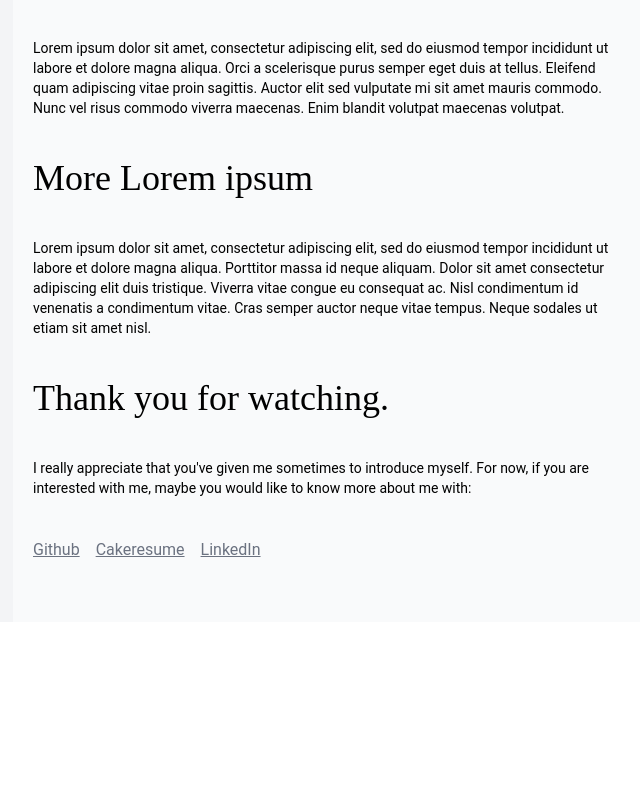
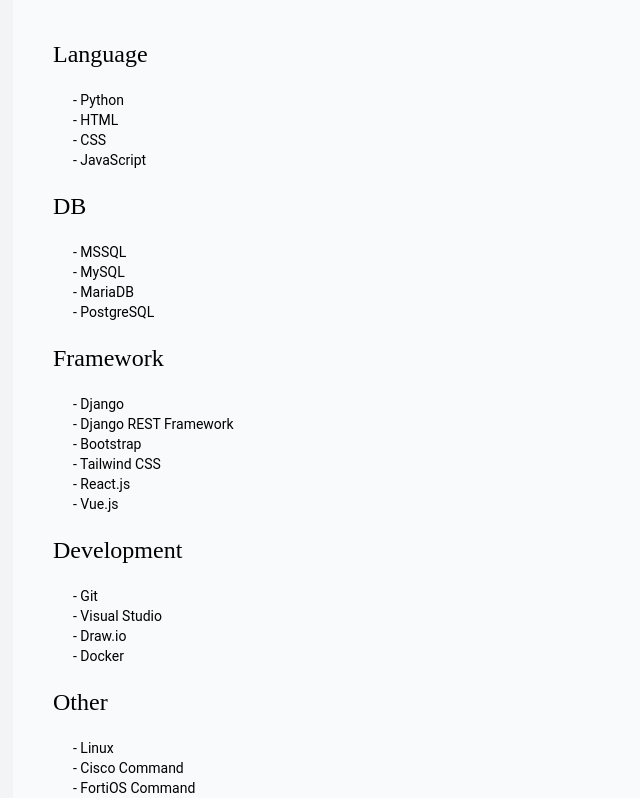
Before and after one commit to thejimmylin/j3y, a React (Create React App) app: page / in a window 1280 px wide. Shown: the part 1222-2020 px from the top of the page, without its empty margins (307-947 px from the left). Before the commit the page ends 1844 px from the top, so only its background shows below. Built offline with nearby package versions, Linux system fonts and the light colour scheme.

Commit message:
delete placeholder text

```diff
--- a/src/App.js
+++ b/src/App.js
@@ -32,19 +32,52 @@
             programming so well.
           </p>
 
-          <p className="p-5 text-4xl bodoni-moda">Lorem ipsum</p>
-          <p className="p-5 text-sm">
-            Lorem ipsum dolor sit amet, consectetur adipiscing elit, sed do eiusmod tempor incididunt ut labore et dolore magna aliqua. Orci a scelerisque purus
-            semper eget duis at tellus. Eleifend quam adipiscing vitae proin sagittis. Auctor elit sed vulputate mi sit amet mauris commodo. Nunc vel risus
-            commodo viverra maecenas. Enim blandit volutpat maecenas volutpat.
-          </p>
+          <p className="p-5 text-4xl bodoni-moda">My skills</p>
 
-          <p className="p-5 text-4xl bodoni-moda">More Lorem ipsum</p>
-          <p className="p-5 text-sm">
-            Lorem ipsum dolor sit amet, consectetur adipiscing elit, sed do eiusmod tempor incididunt ut labore et dolore magna aliqua. Porttitor massa id neque
-            aliquam. Dolor sit amet consectetur adipiscing elit duis tristique. Viverra vitae congue eu consequat ac. Nisl condimentum id venenatis a
-            condimentum vitae. Cras semper auctor neque vitae tempus. Neque sodales ut etiam sit amet nisl.
-          </p>
+          <div className="ml-5">
+          <p className="p-5 text-2xl bodoni-moda">Language</p>
+          <ul className="pl-5 text-sm">
+            <li className="ml-5">- Python</li>
+            <li className="ml-5">- HTML</li>
+            <li className="ml-5">- CSS</li>
+            <li className="ml-5">- JavaScript</li>
+          </ul>
+
+          <p className="p-5 text-2xl bodoni-moda">DB</p>
+          <ul className="pl-5 text-sm">
+            <li className="ml-5">- MSSQL</li>
+            <li className="ml-5">- MySQL</li>
+            <li className="ml-5">- MariaDB</li>
+            <li className="ml-5">- PostgreSQL</li>
+          </ul>
+
+          <p className="p-5 text-2xl bodoni-moda">Framework</p>
+          <ul className="pl-5 text-sm">
+            <li className="ml-5">- Django</li>
+            <li className="ml-5">- Django REST Framework</li>
+            <li className="ml-5">- Bootstrap</li>
+            <li className="ml-5">- Tailwind CSS</li>
+            <li className="ml-5">- React.js</li>
+            <li className="ml-5">- Vue.js</li>
+          </ul>
+
+          <p className="p-5 text-2xl bodoni-moda">Development</p>
+          <ul className="pl-5 text-sm">
+            <li className="ml-5">- Git</li>
+            <li className="ml-5">- Visual Studio</li>
+            <li className="ml-5">- Draw.io</li>
+            <li className="ml-5">- Docker</li>
+          </ul>
+
+          <p className="p-5 text-2xl bodoni-moda">Other</p>
+          <ul className="pl-5 text-sm">
+            <li className="ml-5">- Linux</li>
+            <li className="ml-5">- Cisco Command</li>
+            <li className="ml-5">- FortiOS Command</li>
+          </ul>
+          </div>
+
+          <p className="p-5 text-sm"></p>
 
           <p className="max-w-screen-sm p-5 mx-auto text-4xl bodoni-moda">Thank you for watching.</p>
           <p className="max-w-screen-sm p-5 mx-auto text-sm">
@@ -52,7 +85,7 @@
             about me with:
           </p>
 
-          <p className="max-w-screen-sm p-5 mx-auto text-1xl">
+          <p className="max-w-screen-sm p-5 mx-auto">
             <a href="https://github.com/j3ygithub" target="_blank" rel="noreferrer" className="pr-4 text-gray-500 underline hover:text-gray-600">
               Github
             </a>
--- a/src/index.css
+++ b/src/index.css
@@ -23,6 +23,7 @@
   background-attachment: fixed;
 }
 
+/* Because the CSS "background-attachment: fixed;" doesn't work on some mobile device (e.g. Safari). */
 @media only screen and (max-device-width: 1366px) {
   .parallax {
     background-attachment: scroll;
```
Also changed, not shown: 10 other files (tests, documents, lock files or other folders).
